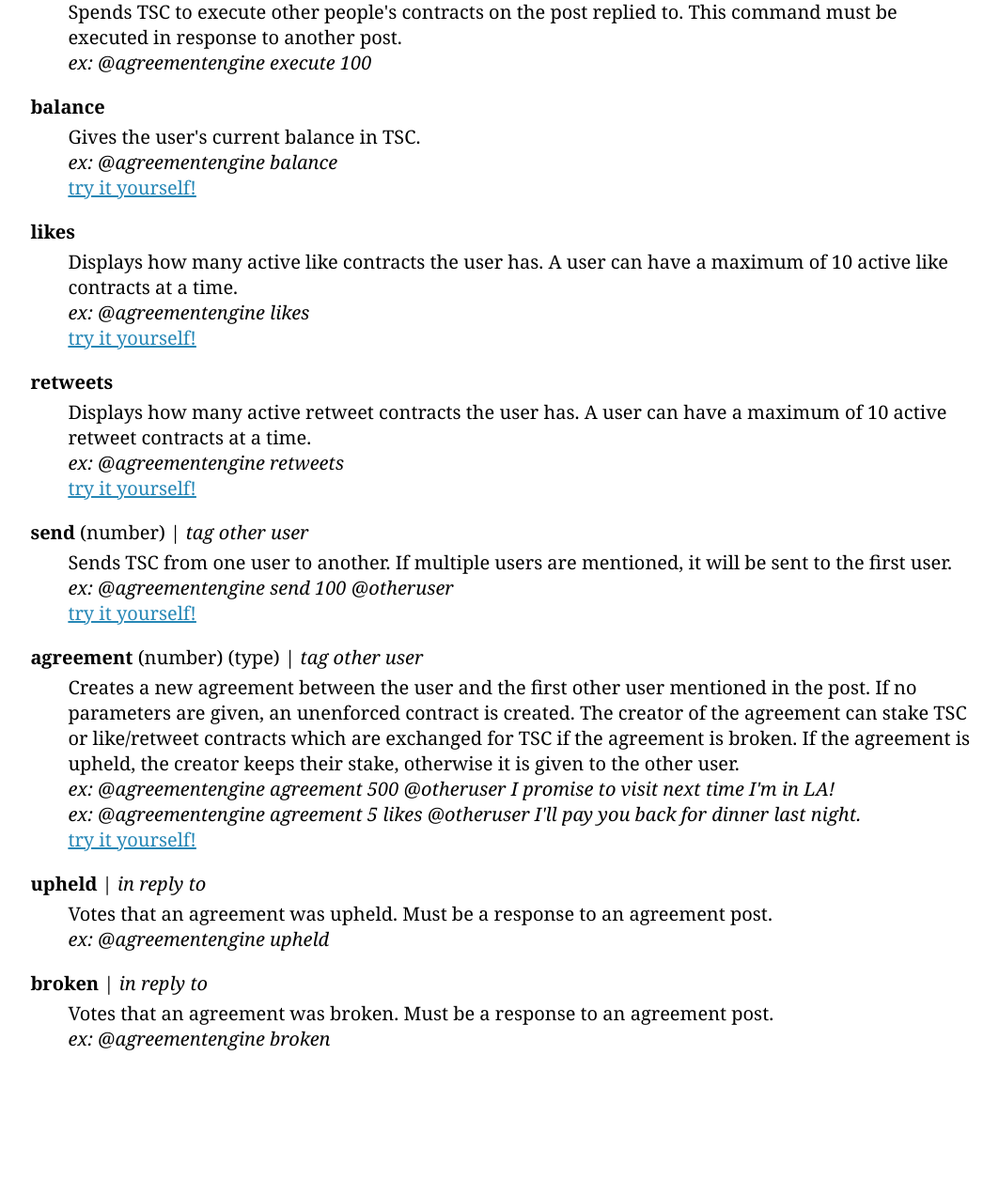
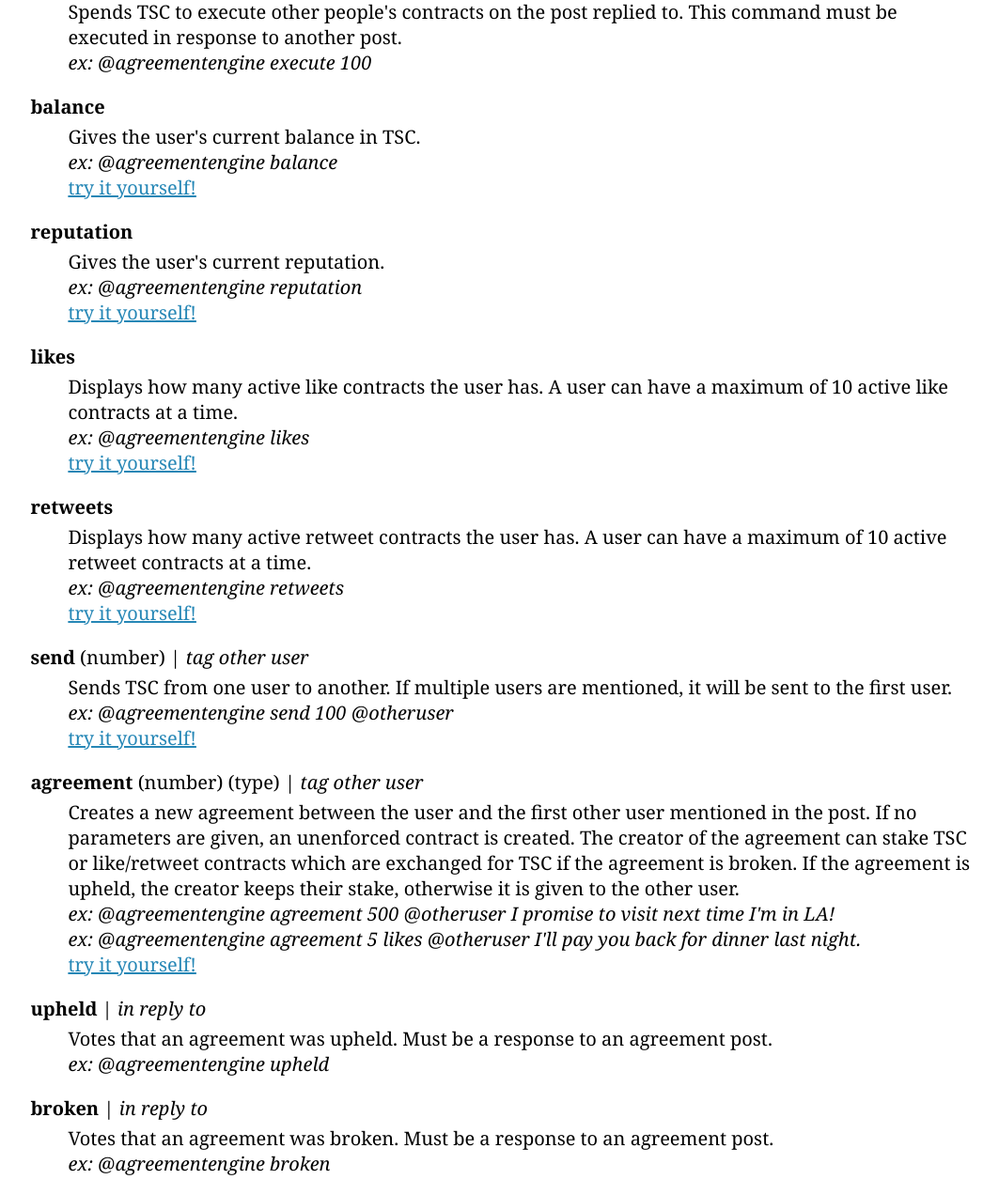
Before and after one commit to metagov/agreements-prototype, a Flask app: page /help in a window 1280 px wide. Shown: the part 522-1794 px from the top of the page at 94% size, without its empty margins (102-1165 px from the left). Before the commit the page ends 1640 px from the top, so only its background shows below. Run offline with Flask 2, Linux system fonts and the light colour scheme.

Commit message:
added reputation command to help page

```diff
--- a/agreements/app/web/templates/help.html
+++ b/agreements/app/web/templates/help.html
@@ -60,6 +60,18 @@
                 Gives the user's current balance in TSC. <br>
                 <i>ex: @agreementengine balance</i> <br>
                 <a href="https://twitter.com/intent/tweet?text=@agreementengine%20balance" target="_blank">
+                    try it yourself!
+                </a>
+        </div>
+
+        <p>
+            <b>reputation</b>
+        </p>
+        <div class='indent'>
+            <p>
+                Gives the user's current reputation. <br>
+                <i>ex: @agreementengine reputation</i> <br>
+                <a href="https://twitter.com/intent/tweet?text=@agreementengine%20reputation" target="_blank">
                     try it yourself!
                 </a>
         </div>
```
